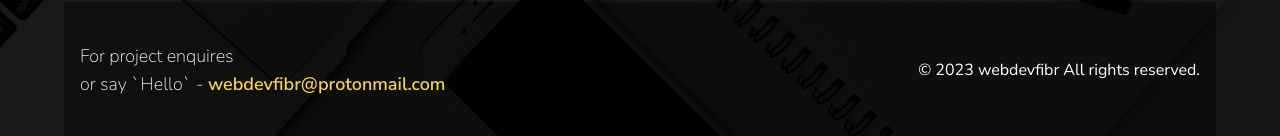
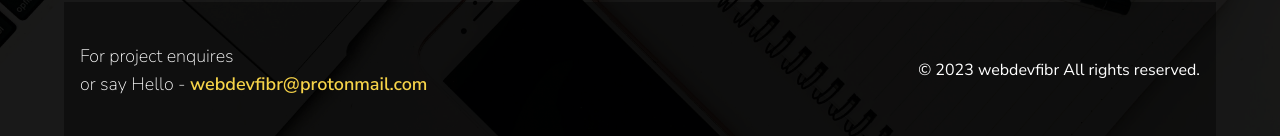
Before and after one commit to filippebr/personal-portfolio, a Next.js app: page / in a window 1280 px wide. Shown: the part 4322-4458 px from the top of the page. Built offline with nearby package versions, Linux system fonts and the light colour scheme.

Commit message:
ScrollBtn complete

```diff
--- a/src/components/Contact.tsx
+++ b/src/components/Contact.tsx
@@ -93,7 +93,7 @@ function Contact() {
             <div className="text-lg font-thin">
               <p>For project enquires</p>
               <p>
-                or say `Hello` -{' '}
+                or say Hello -{' '}
                 <span className="font-semibold text-designColor">
                   webdevfibr@protonmail.com
                 </span>
--- a/src/components/ScrollBtn.tsx
+++ b/src/components/ScrollBtn.tsx
@@ -20,9 +20,17 @@ function ScrollBtn() {
         scrollBtn!.style.display = 'none'
       }
     }
+
+    const scrollToTop = () => {
+      window.scrollTo({ top: 0, behavior: 'smooth' })
+    }
+
+    scrollBtn?.addEventListener('click', () => {
+      scrollToTop()
+    })
   }, [])
   return (
-    <div className="w-14 h-14 z-50 text-3xl fixed top-[85vh] right-10 bg-black text-gray-20 hover:text-white rounded-full border-[1px] border-yellow-600 shadow-cardShow scrollBtn hover:border-designColor hidden duration-200">
+    <div className="w-14 h-14 z-50 text-3xl fixed top-[85vh] right-10 bg-black text-gray-50 hover:text-white rounded-full border-[1px] border-yellow-600 shadow-cardShow scrollBtn hover:border-designColor hidden duration-200">
       <button className="w-full h-full flex items-center justify-center relative -rotate-90">
         <TbChevronRight />
       </button>
```
